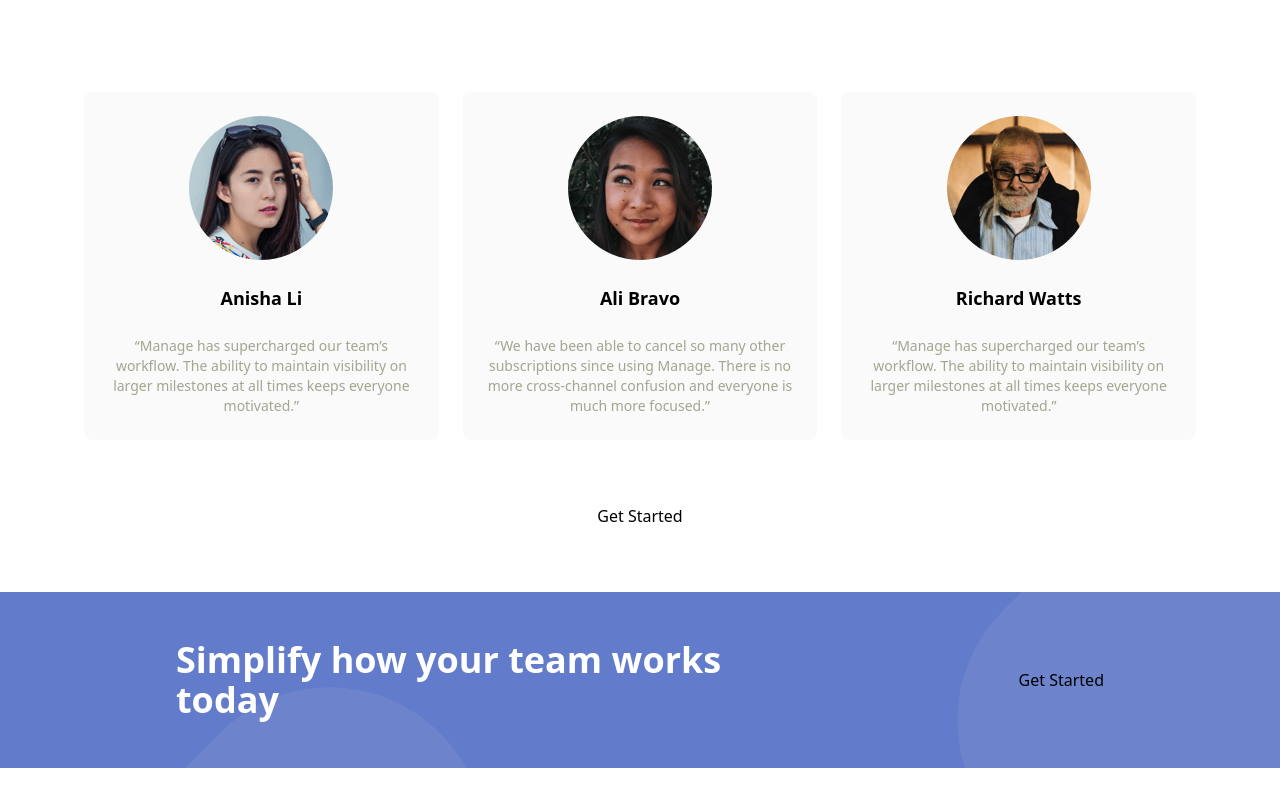
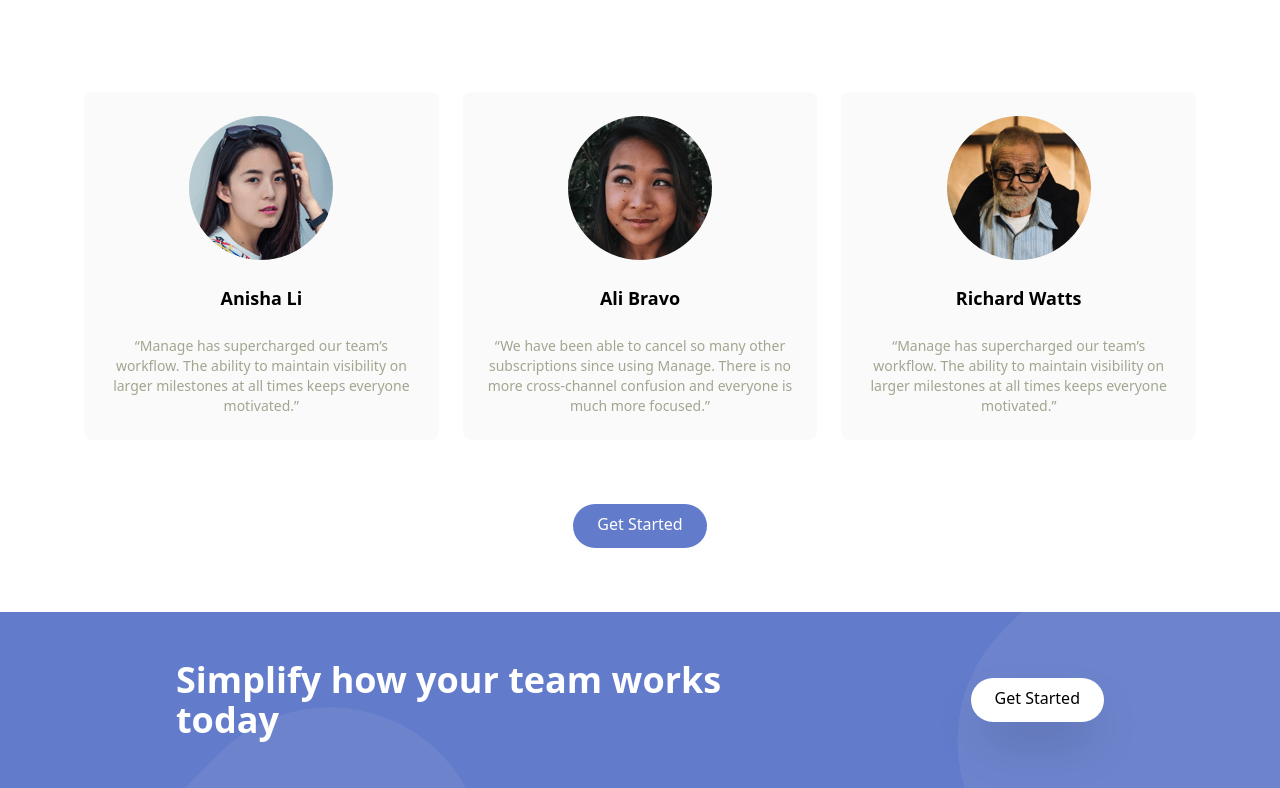
Before and after one commit to mosesvk/_StartupThree, a Next.js app: page / in a window 1280 px wide. Shown: the part 1332-2120 px from the top of the page. Built offline with nearby package versions, Linux system fonts and the light colour scheme.

Commit message:
CTA section

```diff
--- a/containers/CTA.jsx
+++ b/containers/CTA.jsx
@@ -16,10 +16,10 @@ const CTA = () => {
       </h2>
       {/* <!-- Button --> */}
       <div>
-        <Link
+        <button
           href="#"
-          className="p-3 px-6 pt-2 text-brightRed bg-white rounded-full shadow-2xl baseline hover:bg-gray-900"
-          >Get Started</Link>
+          className="p-3 px-6 pt-2 text-brightRed bg-white rounded-full shadow-2xl baseline hover:bg-secondary hover:text-white duration-500"
+          >Get Started</button>
       </div>
     </div>
   </section>
--- a/containers/Testimonials.jsx
+++ b/containers/Testimonials.jsx
@@ -58,10 +58,10 @@ const Testimonials = () => {
       </div>
       {/* <!-- Button --> */}
       <div className="my-16">
-        <Link
+        <button
           href="#"
-          className="p-3 px-6 pt-2 text-white bg-brightRed rounded-full baseline hover:bg-brightRedLight"
-          >Get Started</Link>
+          className="p-3 px-6 pt-2 text-white bg-primary rounded-full baseline hover:bg-secondary duration-500"
+          >Get Started</button>
       </div>
     </div>
   </section>
```
